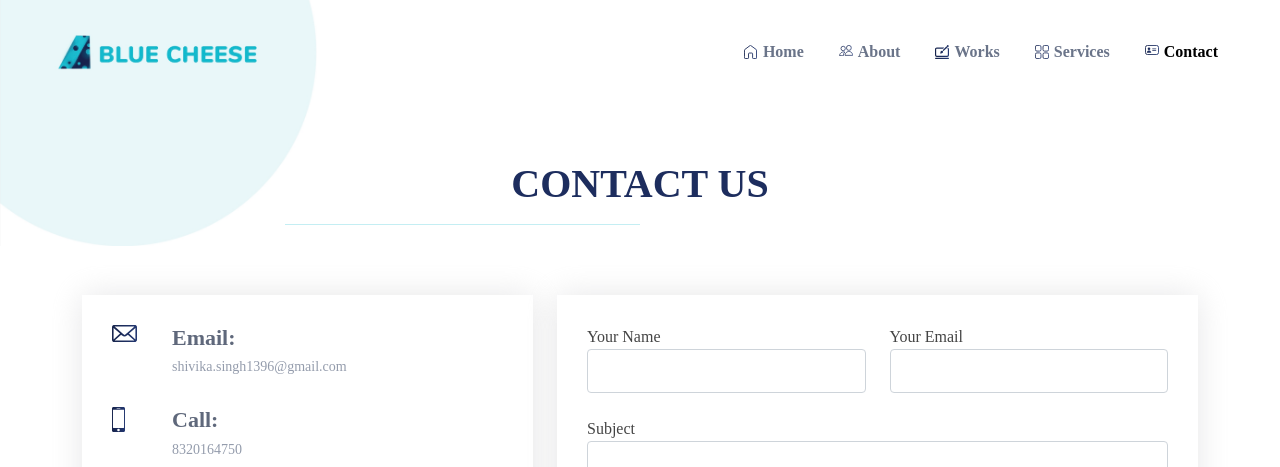
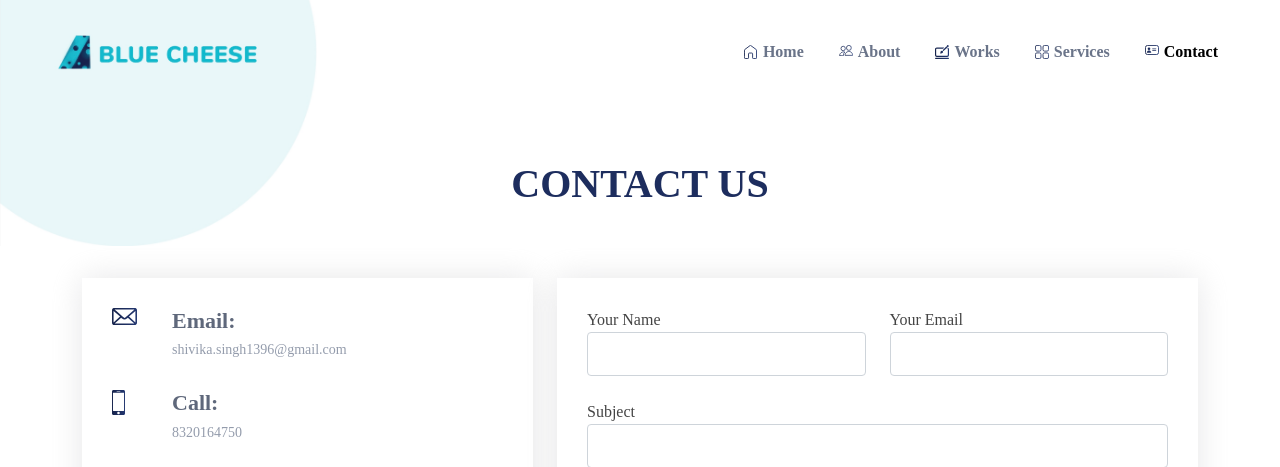
Before and after one commit to RoshaniSitlani05/blue-cheese, a PHP site: page /contact.php in a window 1280 px wide. Shown: the top 467 px of the page. Run offline with PHP 8.4, Linux system fonts and the light colour scheme; some web fonts are replaced.

Commit message:
remove hr

```diff
--- a/assets/css/style.css
+++ b/assets/css/style.css
@@ -1571,7 +1571,9 @@ section {
     /*background-color: #f9f9fa;*/
     background-color: #fff;
 }
-
+.contact hr{
+  display: none;
+}
 .contact .php-email-form .form-group {
   padding-bottom: 8px;
 }
@@ -2209,7 +2211,9 @@ hr {
 .main-work .work-new img{
   padding: 20px;
 }
-
+.main-work hr{
+  display: none;
+}
 @media (max-width: 991px) {
   .main-work {
     margin-top: 0px;
```
